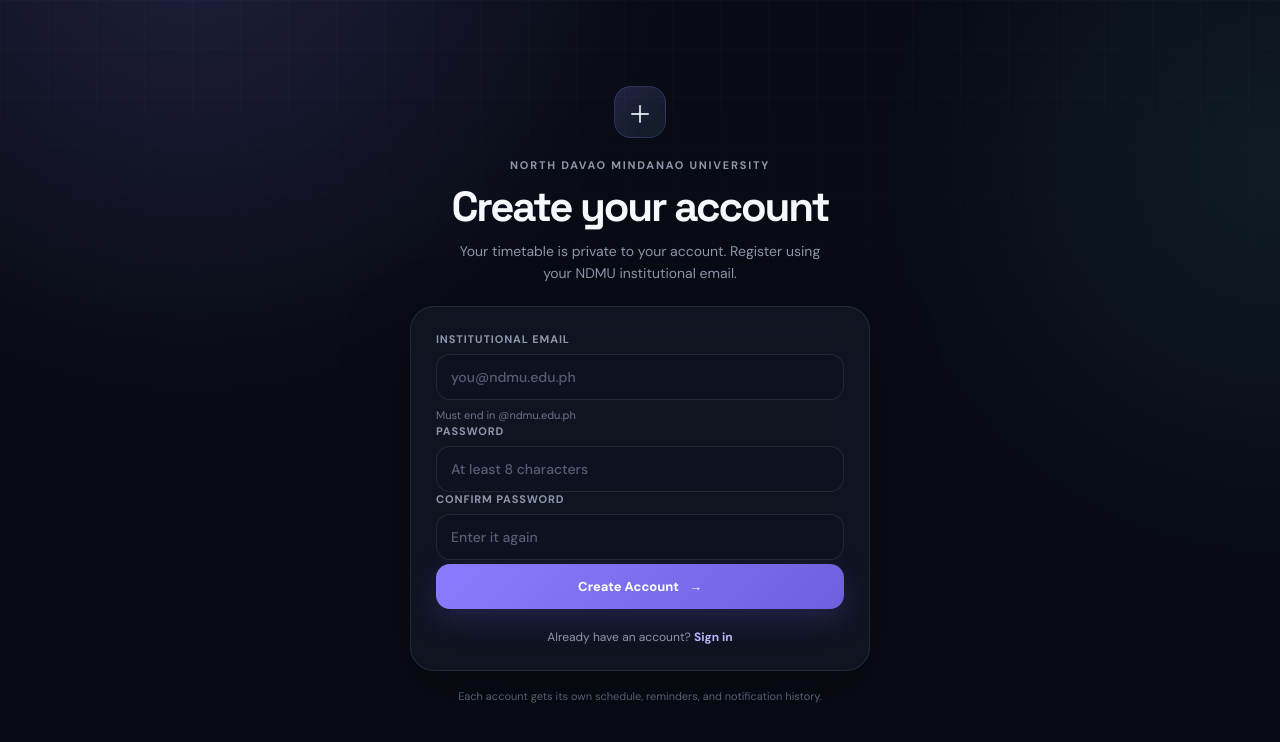
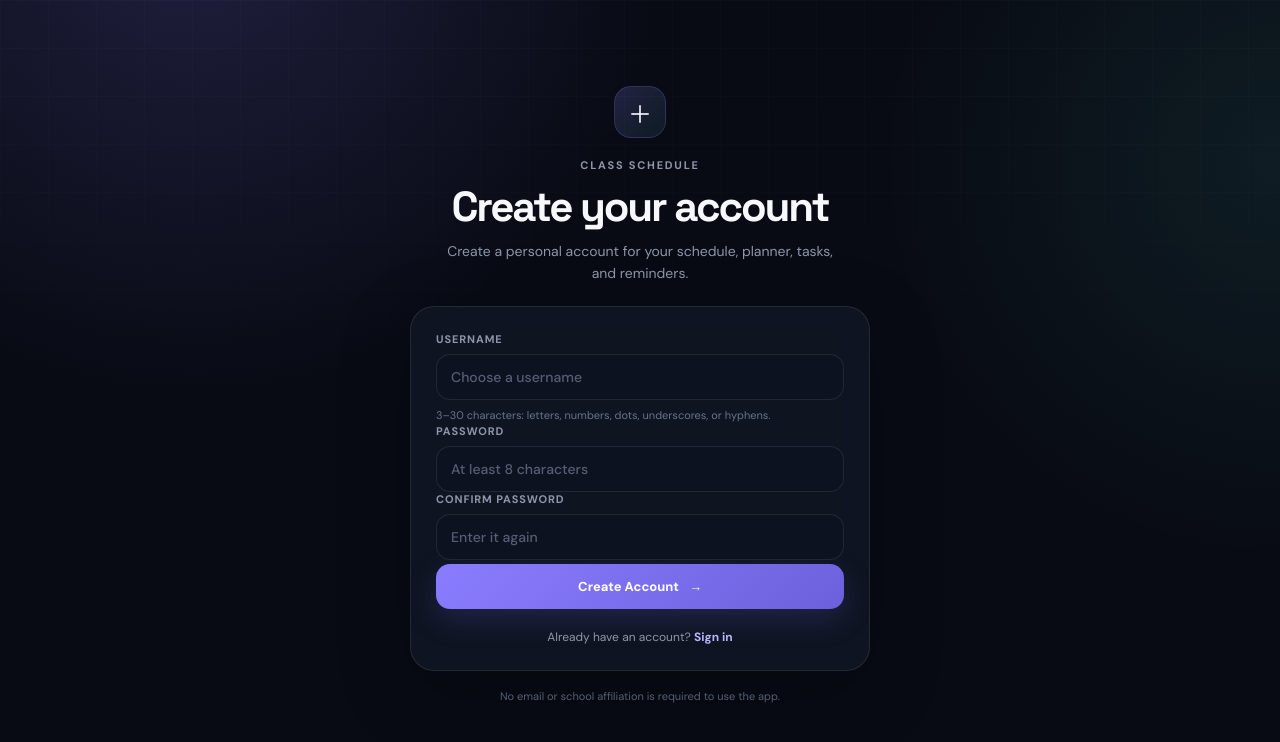
Before and after one commit to shackdoww/ClassScheduleApp, a Flask app: page /register in a window 1280 px wide. Shown: the top 742 px of the page. Run offline with Flask 3, Linux system fonts and the light colour scheme.

Commit message:
Remove school affiliation from registration

```diff
--- a/templates/register.html
+++ b/templates/register.html
@@ -4,20 +4,20 @@
 <body class="auth-body">
 <main class="auth-shell">
     <div class="auth-logo">＋</div>
-    <div class="eyebrow">NORTH DAVAO MINDANAO UNIVERSITY</div>
+    <div class="eyebrow">CLASS SCHEDULE</div>
     <h1>Create your account</h1>
-    <p class="auth-subtitle">Your timetable is private to your account. Register using your NDMU institutional email.</p>
+    <p class="auth-subtitle">Create a personal account for your schedule, planner, tasks, and reminders.</p>
     {% with messages = get_flashed_messages(with_categories=true) %}{% if messages %}<div class="flash-stack">{% for category, message in messages %}<div class="flash {{ category }}">{{ message }}</div>{% endfor %}</div>{% endif %}{% endwith %}
     <section class="auth-card">
         <form method="POST">
-            <div class="field"><label for="email">Institutional email</label><input id="email" name="email" type="email" placeholder="you@ndmu.edu.ph" pattern=".+@ndmu\.edu\.ph$" required autocomplete="email"><small class="field-note">Must end in @ndmu.edu.ph</small></div>
+            <div class="field"><label for="username">Username</label><input id="username" name="username" type="text" placeholder="Choose a username" minlength="3" maxlength="30" pattern="[A-Za-z0-9_.-]{3,30}" required autocomplete="username"><small class="field-note">3–30 characters: letters, numbers, dots, underscores, or hyphens.</small></div>
             <div class="field"><label for="password">Password</label><input id="password" name="password" type="password" placeholder="At least 8 characters" minlength="8" required autocomplete="new-password"></div>
             <div class="field"><label for="confirm_password">Confirm password</label><input id="confirm_password" name="confirm_password" type="password" placeholder="Enter it again" minlength="8" required autocomplete="new-password"></div>
             <button class="primary-button" type="submit">Create Account <span>→</span></button>
         </form>
         <p class="auth-switch">Already have an account? <a href="{{ url_for('login') }}">Sign in</a></p>
     </section>
-    <p class="auth-note">Each account gets its own schedule, reminders, and notification history.</p>
+    <p class="auth-note">No email or school affiliation is required to use the app.</p>
 </main>
 </body>
 </html>
```
